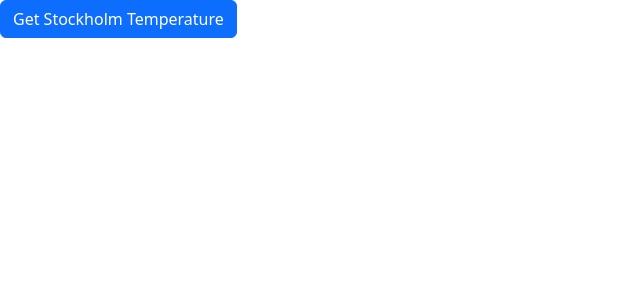
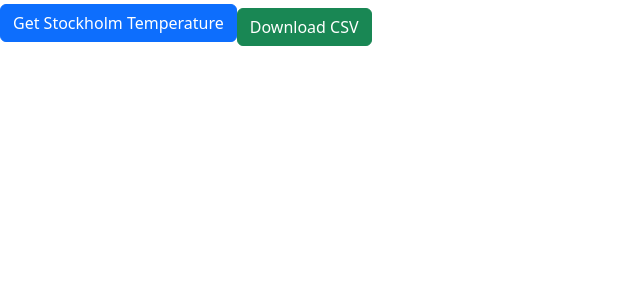
Before and after one commit to josefinunefaldt/weather-api, an Angular app: page / in a window 1280 px wide. Shown: the top 300 px of the page, without its empty margins (0-640 px from the left). Built offline with nearby package versions, Linux system fonts and the light colour scheme.

Commit message:
download CSV file

```diff
--- a/src/app/app.component.html
+++ b/src/app/app.component.html
@@ -6,6 +6,9 @@
     data-bs-target="#weatherModal"
   >
     Get Stockholm Temperature
+  </button>
+  <button class="btn btn-success mt-2" (click)="downloadCSV()">
+    Download CSV
   </button>
 
   <div
--- a/src/app/app.component.ts
+++ b/src/app/app.component.ts
@@ -22,4 +22,18 @@
         console.error('Error fetching temperature in stockholm', err),
     });
   }
+
+  downloadCSV() {
+    const header = 'City,Temperature (°C)\n';
+    const data = `Stockholm,${this.temperature ?? 'N/A'}\n`;
+    const csvContent = header + data;
+
+    const blob = new Blob([csvContent], { type: 'text/csv;charset=utf-8;' });
+    const url = URL.createObjectURL(blob);
+    const a = document.createElement('a');
+    a.href = url;
+    a.download = 'weather.csv';
+    a.click();
+    URL.revokeObjectURL(url);
+  }
 }
```
